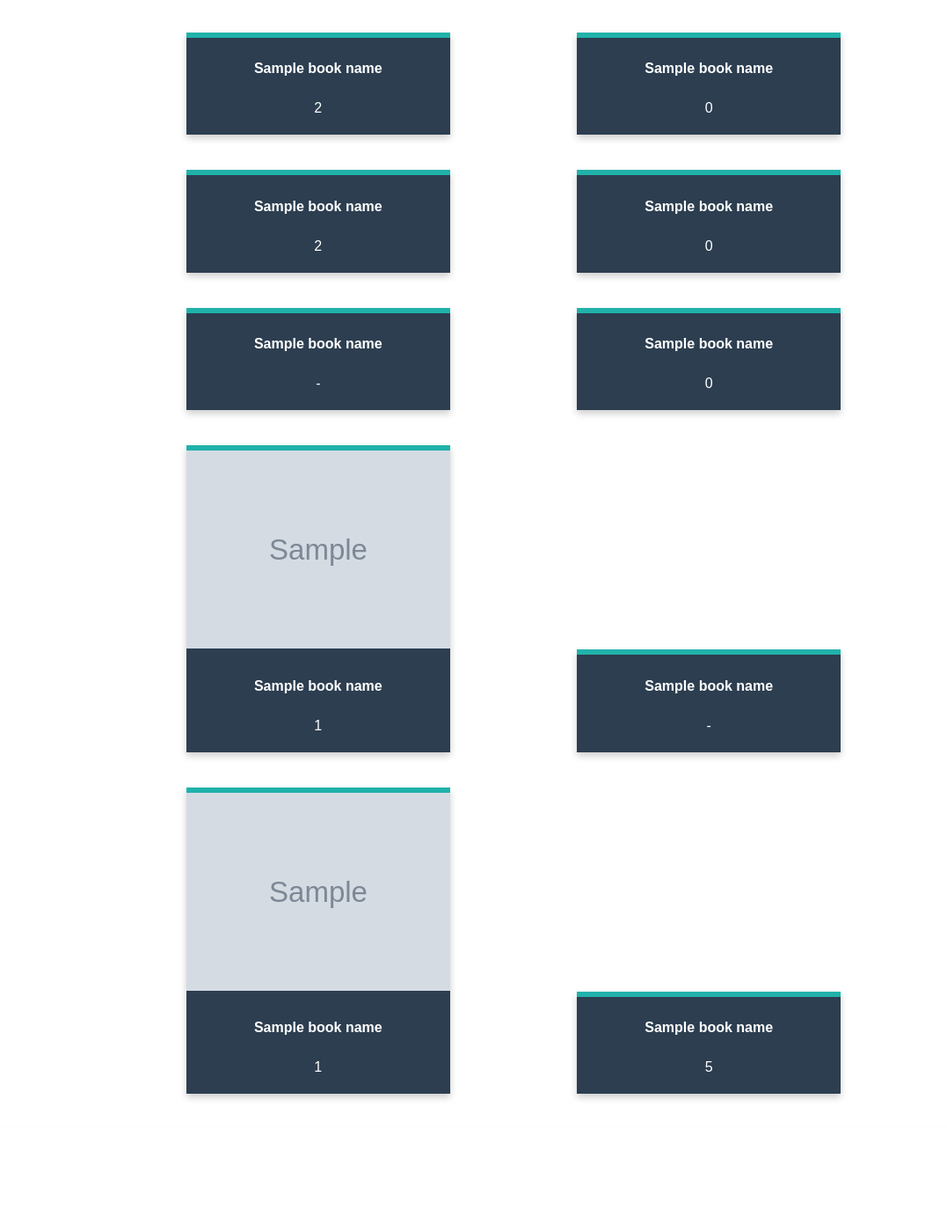
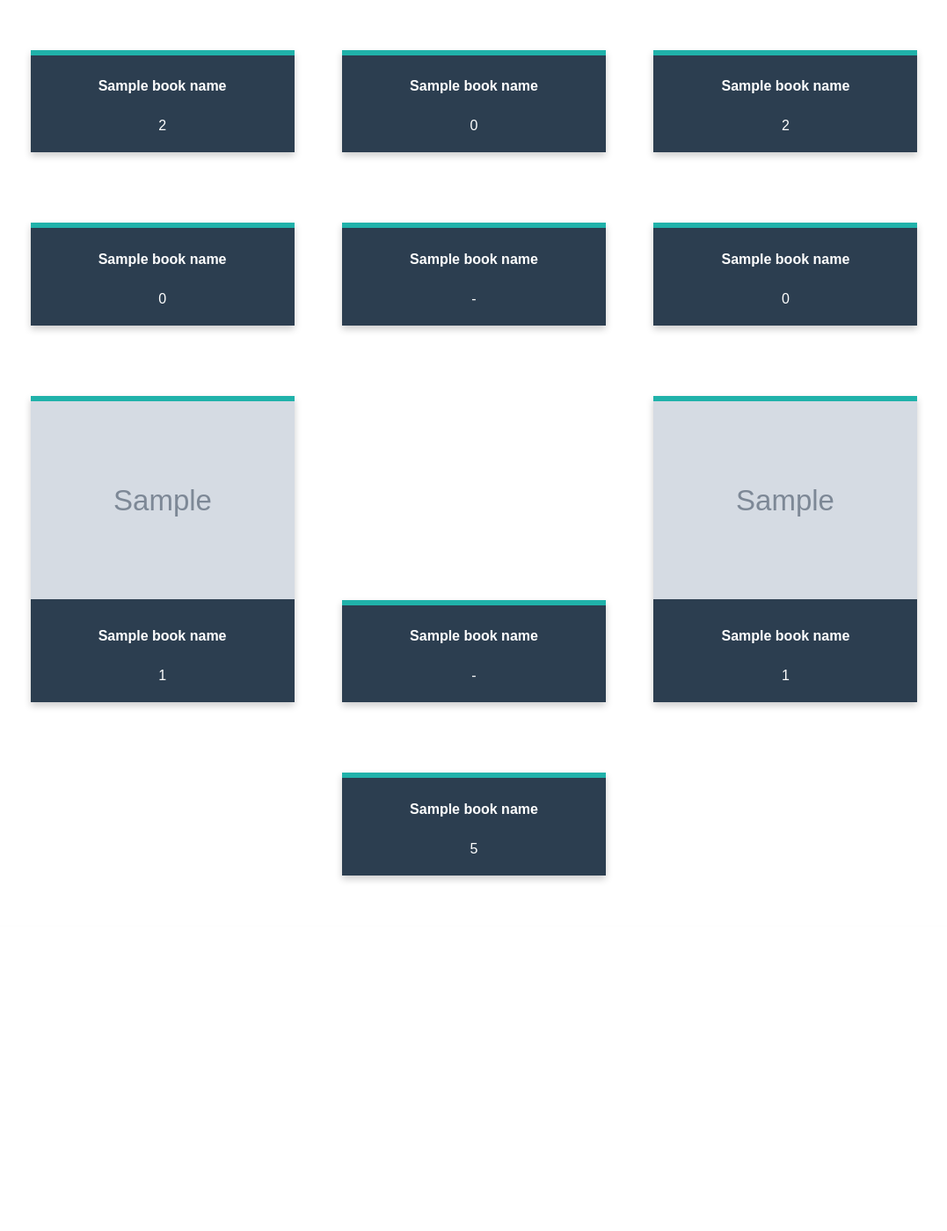
Before and after one commit to Oga997/book_recommendation, a Flask app: template templates/positive.html in a window 1280 px wide; the page is wider, and only the part inside the window is pictured. Shown: the part 291-1690 px from the top of that part at 88% size, without its empty margins (86-1163 px from the left). After the commit the page ends 1293 px from the top of that part, so only its background shows below. Run offline with Flask 2, Linux system fonts and the light colour scheme; the template is opened without the code that fills it: most values are stand-ins (such as "Sample title", 1, 10 or a date in 2020); grey boxes marked "Sample" are stand-in pictures; parts of the project's set-up code (start-up, migrations or seed data) failed here and were passed over; some libraries are stand-ins or nearby versions.

Commit message:
Update positive.html

```diff
--- a/templates/positive.html
+++ b/templates/positive.html
@@ -47,9 +47,9 @@ body {
   text-align: center;
   font-family: arial;
   border-top: 6px solid lightseagreen;
-  margin-top: 20px;
-  margin-left: 100px;
-  margin-bottom: 20px;
+  margin-top: 40px;
+  margin-left: 10px;
+  margin-bottom: 40px;
   margin-right: 40px;
   transition: 0.3s;
   display: inline-block;
```
